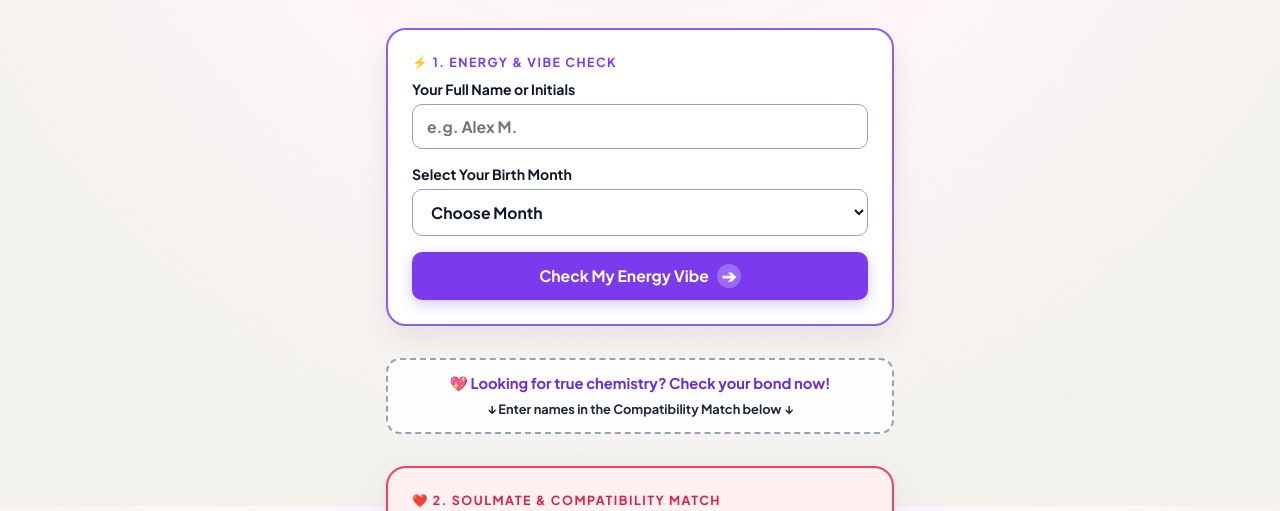
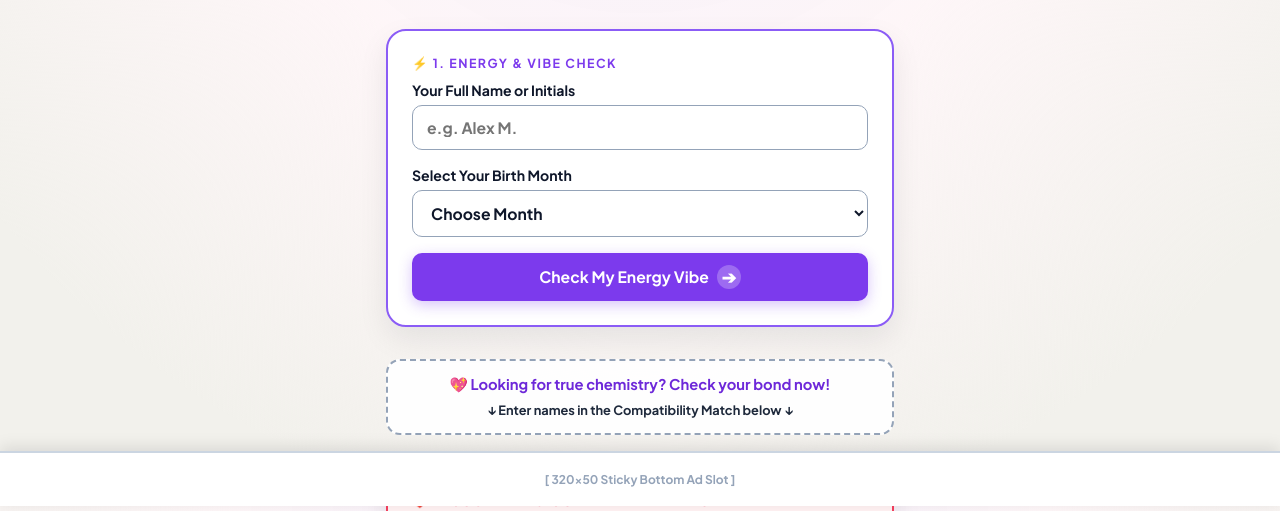
Before and after one commit to fuyjuwd-design/fuyjuwd-design.github.io, a plain HTML site: page index.html in a window 1280 px wide. Shown: the part 294-805 px from the top of the page. Drawn offline with Linux system fonts and the light colour scheme.

Commit message:
Enhance layout and add sticky ad space
Updated styles and added sticky ad space in index.html.

```diff
--- a/index.html
+++ b/index.html
@@ -34,6 +34,7 @@
             justify-content: space-between;
             overflow-x: hidden;
             font-weight: 600;
+            padding-bottom: 60px; /* Sticky ad space ke liye */
         }
 
         /* BOLD & CATCHY HEADINGS FORMULA */
@@ -193,7 +194,6 @@
         .btn-arrow {
             display: inline-flex; align-items: center; justify-content: center; font-size: 1.1rem; font-weight: 900; background: rgba(255, 255, 255, 0.25); width: 24px; height: 24px; border-radius: 50%;
         }
-        .btn-social { background: #16a34a !important; box-shadow: 0 4px 12px rgba(22, 163, 74, 0.3) !important; }
 
         .view { display: none; }
         .view.active { display: block; }
@@ -300,14 +300,14 @@
         .insight-card h4 { font-size: 1.15rem; margin-bottom: 6px; color: #7c3aed; font-weight: 900 !important; }
         .insight-card p { font-size: 0.9rem; color: var(--text-muted); line-height: 1.6; font-weight: 700 !important; }
 
-        /* COMPACT TESTIMONIALS WITH DARK & LIGHT COMBINATION */
+        /* TESTIMONIALS (DARK & LIGHT MIX) */
         .testimonials-section { margin: 10px -16px; overflow: hidden; }
         .marquee-wrapper { display: flex; flex-direction: column; position: relative; }
         .marquee-track { display: flex; gap: 10px; width: max-content; animation: scrollSingle 600s linear infinite; }
         @keyframes scrollSingle { 0% { transform: translateX(0); } 100% { transform: translateX(-50%); } }
 
         .t-card {
-            background: #ffffff; /* Light body base */
+            background: #ffffff;
             border: 2px solid #7c3aed;
             border-radius: 10px;
             width: 210px;
@@ -316,7 +316,7 @@
             box-shadow: 0 4px 12px rgba(15, 23, 42, 0.1);
         }
         .t-header {
-            background: #0f172a; /* Dark header strip */
+            background: #0f172a;
             padding: 8px 10px;
             display: flex;
             align-items: center;
@@ -332,9 +332,25 @@
         .t-meta span { font-size: 0.6rem; color: #c084fc; font-weight: 800; }
         .t-body {
             padding: 10px;
-            background: #ffffff; /* Light content area */
+            background: #ffffff;
         }
         .t-text { font-size: 0.75rem; color: #1e293b; line-height: 1.4; font-weight: 700 !important; }
+
+        /* STICKY BOTTOM MOBILE AD BANNER (320*50) */
+        .sticky-bottom-ad {
+            position: fixed;
+            bottom: 0;
+            left: 0;
+            width: 100%;
+            height: 55px;
+            background: #ffffff;
+            border-top: 2px solid #cbd5e1;
+            display: flex;
+            align-items: center;
+            justify-content: center;
+            z-index: 99999;
+            box-shadow: 0 -4px 15px rgba(0,0,0,0.1);
+        }
 
         footer.site-footer { text-align: center; padding: 16px; font-size: 0.82rem; color: var(--text-muted); font-weight: 800; border-top: 2px solid #cbd5e1; margin-top: 10px; }
     </style>
@@ -357,6 +373,13 @@
 
             <h1>What's Your Hidden Energy Vibe & Compatibility Score Today?</h1>
             <p class="subtitle">Quick fun checks to discover your daily energy, love compatibility, zodiac sign, and tarot card!</p>
+
+            <!-- ========================================== -->
+            <!-- 🌟 TOP HEADER AD SLOT (PASTE AD CODE HERE) -->
+            <!-- ========================================== -->
+            <div style="margin: 15px 0; text-align: center;">
+                <!-- Paste your Top Header / Banner Ad Script here -->
+            </div>
         </header>
 
         <!-- CARD 1: MAIN AURA SCANNER -->
@@ -452,12 +475,18 @@
                     <p class="result-desc" id="bondResultBody">You two share a wonderful emotional understanding and great chemistry. A stellar match for friendship or romance!</p>
                 </div>
                 <div class="action-grid">
-                    <!-- Yahan apna direct link lagain (e.g. href="https://yourlink.com") -->
                     <a href="https://example.com" target="_blank" class="btn-link" style="background: #16a34a; box-shadow: 0 4px 12px rgba(22, 163, 74, 0.3);">📥 Download / Visit Link <span class="btn-arrow">➔</span></a>
                     <button class="btn-secondary" onclick="resetBond()">🔄 Check Another Match</button>
                 </div>
             </div>
         </section>
+
+        <!-- ========================================== -->
+        <!-- 🌟 DISPLAY / 320x250 AD SLOT (BETWEEN SECTIONS) -->
+        <!-- ========================================== -->
+        <div style="text-align: center; margin: 10px 0;">
+            <!-- Paste your 320x250 Display Ad Script here -->
+        </div>
 
         <!-- SECTION: ALL 12 ZODIAC SIGNS & HOROSCOPES -->
         <section class="zodiac-section">
@@ -532,7 +561,6 @@
                 <span class="result-badge" id="zModalBadge">ZODIAC FORECAST</span>
                 <h4 id="zModalTitle" style="font-size: 1.2rem; color: #7c3aed; margin-bottom: 6px;"></h4>
                 <p id="zModalDesc" style="font-size: 0.9rem; color: var(--text-muted); line-height: 1.6; margin-bottom: 14px;"></p>
-                <!-- Yahan apna direct link lagain (e.g. href="https://yourlink.com") -->
                 <a href="https://example.com" target="_blank" class="btn-link" style="background: #16a34a; font-size: 0.88rem; padding: 10px;">📥 Download / Visit Link <span class="btn-arrow">➔</span></a>
             </div>
         </section>
@@ -574,7 +602,6 @@
                 <span class="result-badge" style="margin-bottom: 8px;">TAROT INSIGHT UNLOCKED</span>
                 <h4 id="tarotTitle" style="font-size: 1.15rem; color: #1e1b4b; margin-bottom: 6px;"></h4>
                 <p id="tarotDesc" style="font-size: 0.88rem; color: #334155; line-height: 1.6; margin-bottom: 14px;"></p>
-                <!-- Yahan apna direct link lagain (e.g. href="https://yourlink.com") -->
                 <a href="https://example.com" target="_blank" class="btn-link" style="background: #16a34a; font-size: 0.88rem; padding: 10px;">📥 Download / Visit Link <span class="btn-arrow">➔</span></a>
             </div>
         </section>
@@ -619,7 +646,6 @@
                     <p class="result-desc">Someone with the initial M, S, or J has a secret soft spot for you and loves spending time around you!</p>
                 </div>
                 <div class="action-grid">
-                    <!-- Yahan apna direct link lagain (e.g. href="https://yourlink.com") -->
                     <a href="https://example.com" target="_blank" class="btn-link" style="background: #16a34a; box-shadow: 0 4px 12px rgba(22, 163, 74, 0.3);">📥 Download / Visit Link <span class="btn-arrow">➔</span></a>
                     <button class="btn-secondary" onclick="resetViral()">🔄 Test Another Name</button>
                 </div>
@@ -656,7 +682,6 @@
                     </p>
                 </div>
                 <div class="action-grid">
-                    <!-- Yahan apna direct link lagain (e.g. href="https://yourlink.com") -->
                     <a href="https://example.com" target="_blank" class="btn-link" style="background: #16a34a; box-shadow: 0 4px 12px rgba(22, 163, 74, 0.3);">📥 Download / Visit Link <span class="btn-arrow">➔</span></a>
                     <button class="btn-secondary" onclick="resetAngel()">🔄 Claim Another Number</button>
                 </div>
@@ -677,6 +702,13 @@
                 ⚡ Get My Lucky Code <span class="btn-arrow">➔</span>
             </button>
         </section>
+
+        <!-- ========================================== -->
+        <!-- 🌟 SOCIAL / NATIVE AD SLOT (NEAR BOTTOM)  -->
+        <!-- ========================================== -->
+        <div style="text-align: center; margin: 15px 0;">
+            <!-- Paste your Social / Native Ad Script here -->
+        </div>
 
         <!-- EXPERT PSYCHIC PROFILE -->
         <section class="expert-card">
@@ -773,6 +805,14 @@
         <footer class="site-footer">
             <p>&copy; 2026 Daily Vibe Check. For entertainment purposes only. All rights reserved.</p>
         </footer>
+    </div>
+
+    <!-- ======================================================= -->
+    <!-- 🌟 STICKY BOTTOM MOBILE AD BANNER (320*50 FIXED TO BOTTOM) -->
+    <!-- ======================================================= -->
+    <div class="sticky-bottom-ad">
+        <!-- Paste your 320x50 Mobile Sticky Banner Ad Script here -->
+        <span style="font-size: 0.75rem; color: #94a3b8; font-weight: 800;">[ 320x50 Sticky Bottom Ad Slot ]</span>
     </div>
 
     <script>
@@ -978,7 +1018,7 @@
         const luckyCodes = [
             "🎨 Lucky Color: Sapphire Blue | 🔢 Power Number: 7",
             "🌟 Lucky Color: Solar Gold | 🔢 Power Number: 3",
-            "🌿 Lucky Color: Emerald Green | 🔢 Code Number: 9",
+            "🌿 Lucky Color: Emerald Green | 🔢 Power Number: 9",
             "🔥 Lucky Color: Crimson Violet | 🔢 Power Number: 5",
             "⚡ Lucky Color: Cobalt Silver | 🔢 Power Number: 8"
         ];
@@ -995,7 +1035,7 @@
             { name: "Marcus T.", loc: "United States", text: "Super fun interactive tools, loved checking my match score." },
             { name: "Priya K.", loc: "India", text: "Zero sign up needed, clean design and instant fun. Amazing!" },
             { name: "Carlos M.", loc: "Brazil", text: "My lucky color result gave me great daily motivation." },
-            { name: "Yuki S.", loc: "Japan", code: "Very relaxing and entertaining to check every Monday morning." },
+            { name: "Yuki S.", loc: "Japan", text: "Very relaxing and entertaining to check every Monday morning." },
             { name: "Liam B.", loc: "Australia", text: "Clean layout, fast loading, and highly addictive vibe checks." }
         ];
 
```
